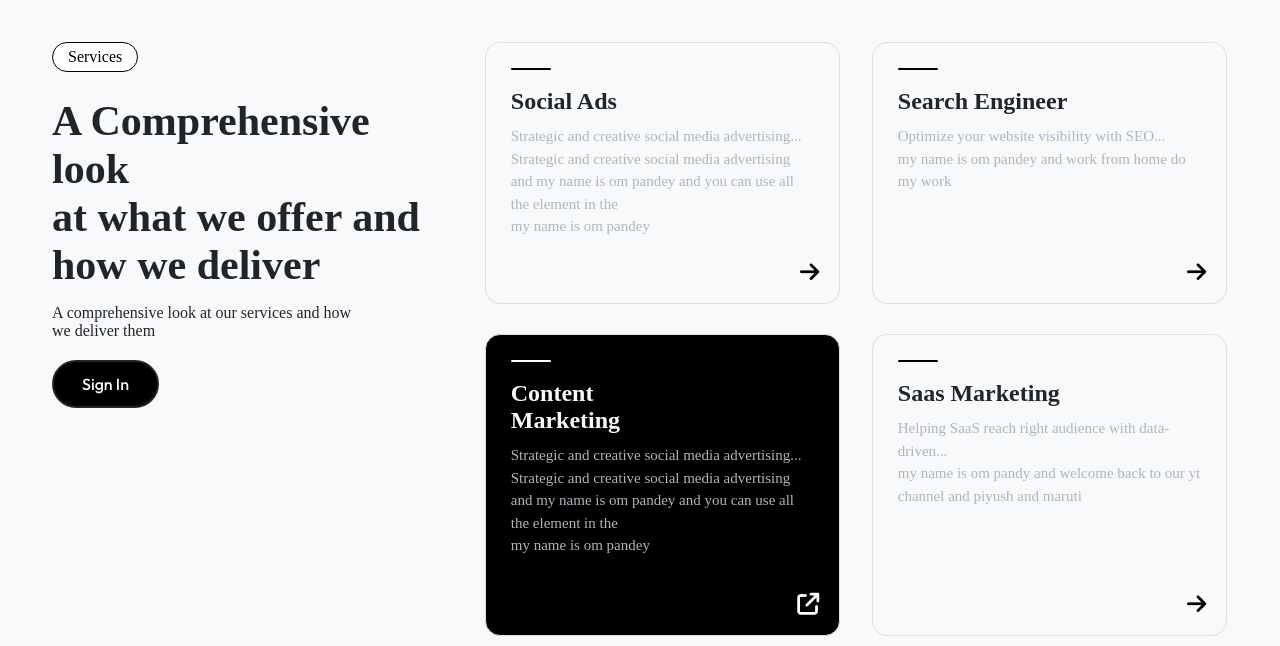
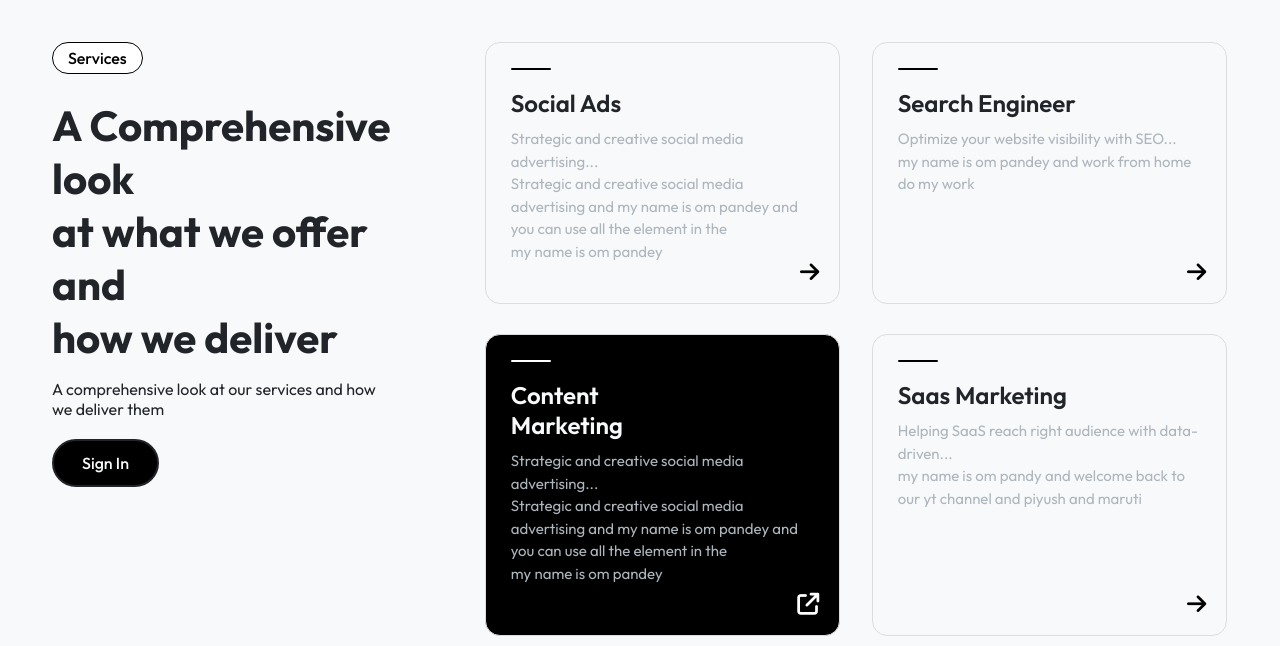
Before and after one commit to student-ompandey/Our-Project, a plain HTML site: page index.html in a window 1280 px wide. Shown: the part 784-1430 px from the top of the page. Drawn offline with Linux system fonts and the light colour scheme; a web font is replaced by a local one.

Commit message:
font-change

```diff
--- a/style.css
+++ b/style.css
@@ -36,6 +36,7 @@ main {
 #services {
   padding: 10px 20px;
   background: var(--white-color);
+  font-family:var(--outfit);
 }
 
 .services-container {
```
